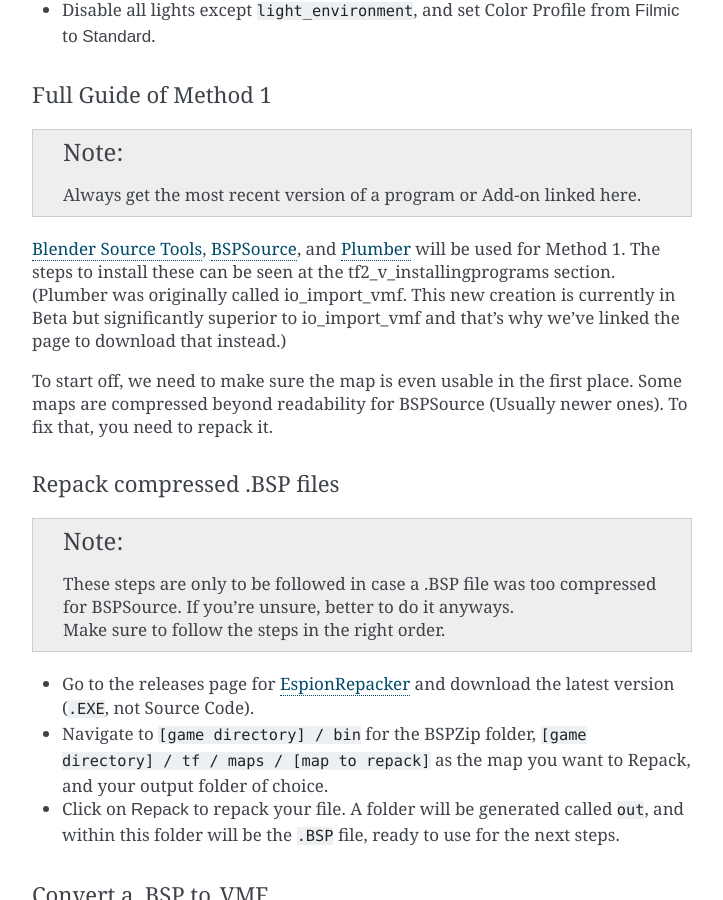
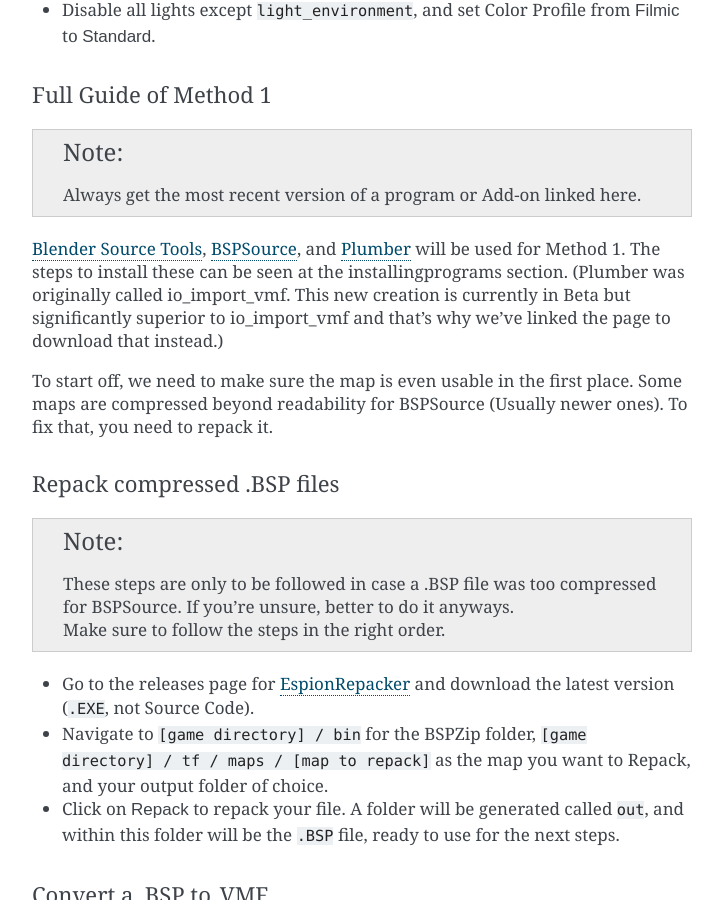
Before and after one commit to espiondev/source2blender, a Sphinx documentation site: the page built from docs/source/TF2-Vanilla.rst, in a window 1280 px wide and 900 px high, scrolled down 1620 px. Shown: the whole window, without its empty margins (388-1111 px from the left). Built offline with Sphinx 7.4.7, drawn with Linux system fonts in a browser that asks for light colours; pages that are not in the unit, such as notebooks, are missing from menus; some of the changed text lies outside the part shown.

Commit message:
Update TF2-Vanilla.rst

```diff
--- a/docs/source/TF2-Vanilla.rst
+++ b/docs/source/TF2-Vanilla.rst
@@ -45,7 +45,7 @@
 .. note::
     Always get the most recent version of a program or Add-on linked here.
 
-| `Blender Source Tools <http://steamreview.org/BlenderSourceTools>`_, `BSPSource <https://developer.valvesoftware.com/wiki/BSPSource>`_, and `Plumber <https://github.com/lasa01/io_import_vmf/releases>`_ will be used for Method 1. The steps to install these can be seen at the :ref:`tf2_v_installingprograms` section. (Plumber was originally called io_import_vmf. This new creation is currently in Beta but significantly superior to io_import_vmf and that's why we've linked the page to download that instead.)
+| `Blender Source Tools <http://steamreview.org/BlenderSourceTools>`_, `BSPSource <https://developer.valvesoftware.com/wiki/BSPSource>`_, and `Plumber <https://github.com/lasa01/io_import_vmf/releases>`_ will be used for Method 1. The steps to install these can be seen at the :ref:`installingprograms` section. (Plumber was originally called io_import_vmf. This new creation is currently in Beta but significantly superior to io_import_vmf and that's why we've linked the page to download that instead.)
 
 | To start off, we need to make sure the map is even usable in the first place. Some maps are compressed beyond readability for BSPSource (Usually newer ones). To fix that, you need to repack it.
 
@@ -123,7 +123,7 @@
 Full Guide of Method 2
 """"""""""""""""""""""
 
-`SourceIO <https://github.com/REDxEYE/SourceIO>`_ will be used for :ref:`tf2_v_map_method2_detailed`. The steps to install these can be seen at the :ref:`tf2_v_installingprograms` section.
+`SourceIO <https://github.com/REDxEYE/SourceIO>`_ will be used for :ref:`tf2_v_map_method2_detailed`. The steps to install these can be seen at the :ref:`installingprograms` section.
 
 .. _tf2_v_importing_bsp:
 
@@ -203,7 +203,7 @@
 """"""""""""""""""""
 
 | The process is rather simple, it only requires a bit of setup, then the importing of the prop should be doable with a few clicks.
-*    Download `GCFScape <https://nemstools.github.io/pages/GCFScape-Download.html>`_, and `SourceIO <https://github.com/REDxEYE/SourceIO>`_. Install SourceIO into Blender (installation guide listed in :ref:`tf2_v_installingprograms`)
+*    Download `GCFScape <https://nemstools.github.io/pages/GCFScape-Download.html>`_, and `SourceIO <https://github.com/REDxEYE/SourceIO>`_. Install SourceIO into Blender (installation guide listed in :ref:`installingprograms`)
 *    Go to ``[game_directory] / tf`` and open the file called ``tf2_misc_dir.vpk``. It should open through GCFScape.
 *    In GCFScape, right Click the ``Models`` folder, click :guilabel:`Extract`, and Extract it to ``[game_directory] / tf``. Don't try to Drag and Drop as it's extremely laggy and buggy. The extraction will be 2.5 GB in size so make sure you have the space for it.
 *    After that, go back a step, then go into the ``Materials`` folder. Inside of this is another folder called ``Models``. Extract this to ``[game_directory] / tf`` as well.
@@ -248,7 +248,7 @@
 Full Guide of Method 2
 """"""""""""""""""""""
 
-*    Download `GCFScape <https://nemstools.github.io/pages/GCFScape-Download.html>`_, and `SourceIO <https://github.com/REDxEYE/SourceIO>`_. Instructions for installing are under :ref:`tf2_v_installingprograms`.
+*    Download `GCFScape <https://nemstools.github.io/pages/GCFScape-Download.html>`_, and `SourceIO <https://github.com/REDxEYE/SourceIO>`_. Instructions for installing are under :ref:`installingprograms`.
 *    Go to ``[game_directory] / tf`` and open the file called ``tf2_misc_dir.vpk``. It should open through GCFScape.
 *    This next step will add ``2.5 GB`` to your game folder size, so make sure you're not low on space. Extract the ``Models`` folder into ``[game_directory] / tf``. Do not drag and drop as it can bug out. Right click the folder and click :guilabel:`Extract` so you may extract it. Once done, close GCFScape.
 *    In Blender, go into :guilabel:`File` > :guilabel:`Import` > :guilabel:`Source Engine Assets` > :guilabel:`Source Model (.mdl)` (Make sure SourceIO is installed).
@@ -288,7 +288,7 @@
     | There is a way to get a higher quality mesh, by the use of SFM. You'll have to find your SFM game folder (the same way as you found your TF2 game folder). Within that are files under a directory called ``tf_movies``. The character models under this directory are much higher quality than the ones which can be found within TF2's own files, and if you have SFM installed or know someone who has it installed, it's highly recommended to use these instead. You barely lose performance when using these. If you're going this route, you'll know you did it right when the Crowbar decompiled files have SFM in their names.
     | The process is the same, regardless of if you use the SFM Files or not. The files are just a bit different. The Hisanimations port in :ref:`tf2_v_characterandrig_method1` uses the SFM models.
 
-*    Download `GCFScape <https://nemstools.github.io/pages/GCFScape-Download.html>`_, `Crowbar <https://steamcommunity.com/groups/CrowbarTool>`_, and `Blender Source Tools <https://developer.valvesoftware.com/wiki/Blender_Source_Tools>`_. Instructions for installing are under :ref:`tf2_v_installingprograms`.
+*    Download `GCFScape <https://nemstools.github.io/pages/GCFScape-Download.html>`_, `Crowbar <https://steamcommunity.com/groups/CrowbarTool>`_, and `Blender Source Tools <https://developer.valvesoftware.com/wiki/Blender_Source_Tools>`_. Instructions for installing are under :ref:`installingprograms`.
 *    Go to ``[game_directory] / tf`` and open the file called ``tf2_misc_dir.vpk``. It should open through GCFScape.
 *    Go to ``models / player / hwm``. You'll find a bunch of files with the class names. These are models used in game. If you're using the SFM files, only the specific directories differ but the process is the same, so continue reading.
 *    Extract all files with the same name (For example, if you want to import Heavy, then extract all files starting with the name ``heavy_``) to a new folder.
@@ -342,7 +342,7 @@
 Full Guide of Method
 """"""""""""""""""""
 
-*    Download `GCFScape <https://nemstools.github.io/pages/GCFScape-Download.html>`_, `Crowbar <https://steamcommunity.com/groups/CrowbarTool>`_, and `Blender Source Tools <https://developer.valvesoftware.com/wiki/Blender_Source_Tools>`_. Instructions for installing are under :ref:`tf2_v_installingprograms`.
+*    Download `GCFScape <https://nemstools.github.io/pages/GCFScape-Download.html>`_, `Crowbar <https://steamcommunity.com/groups/CrowbarTool>`_, and `Blender Source Tools <https://developer.valvesoftware.com/wiki/Blender_Source_Tools>`_. Instructions for installing are under :ref:`installingprograms`.
 *    Go to ``[game_directory] / tf`` and open the file called ``tf2_misc_dir.vpk``. It should open through GCFScape.
 *    From GCFScape, extract the ``models`` folder to ``[game_directory] / tf``. If you've already done this step from previous guides, there's no need to do it again. Otherwise, make sure you have space, as this step will add 2.5 GB to your TF2 folder.
 *    Close GCFScape. Go to the folder you just extracted, which is``models``, and go to the ``player`` folder. Copy ``(class)_animations.mdl`` to another location, preferably a new folder. This is the file that holds almost all animation data for that specific class.
```
